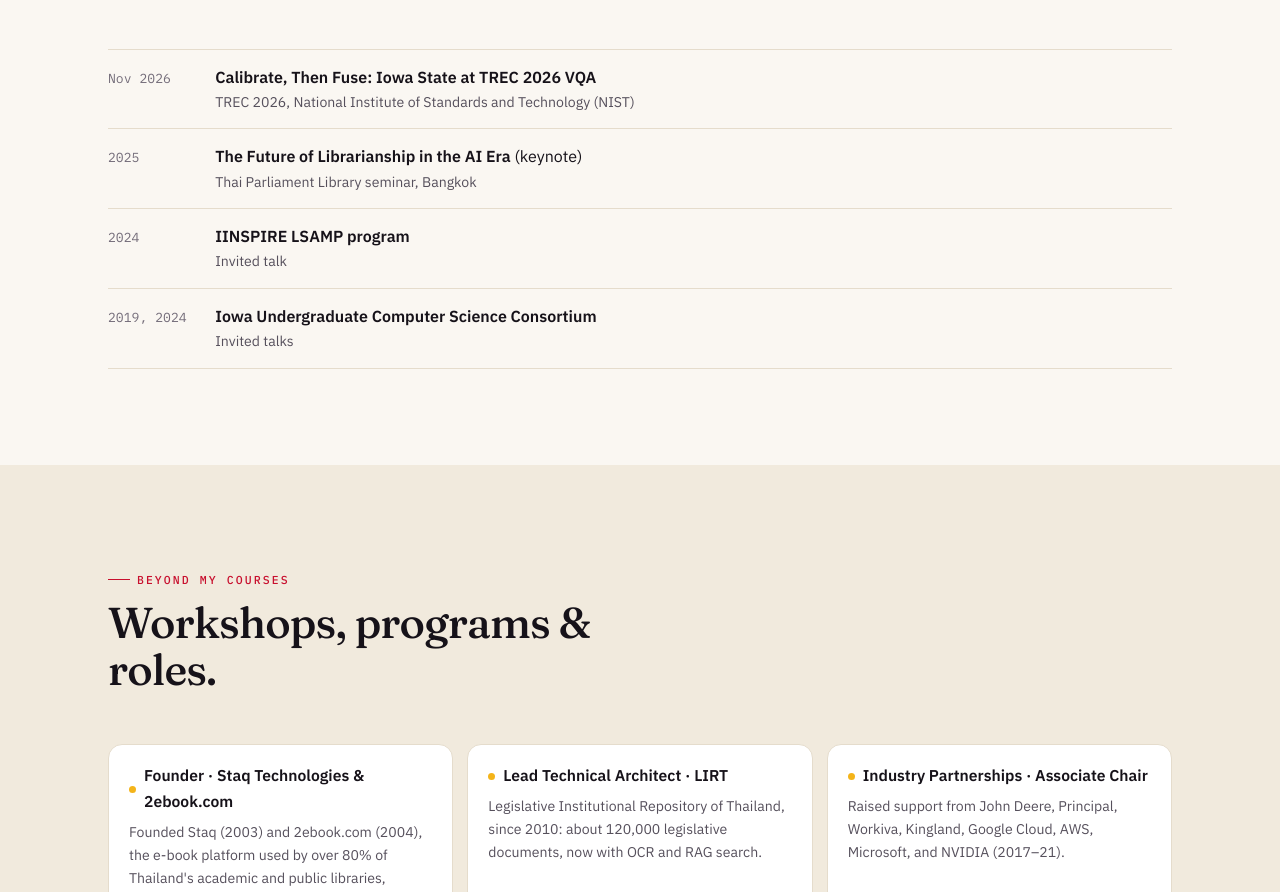
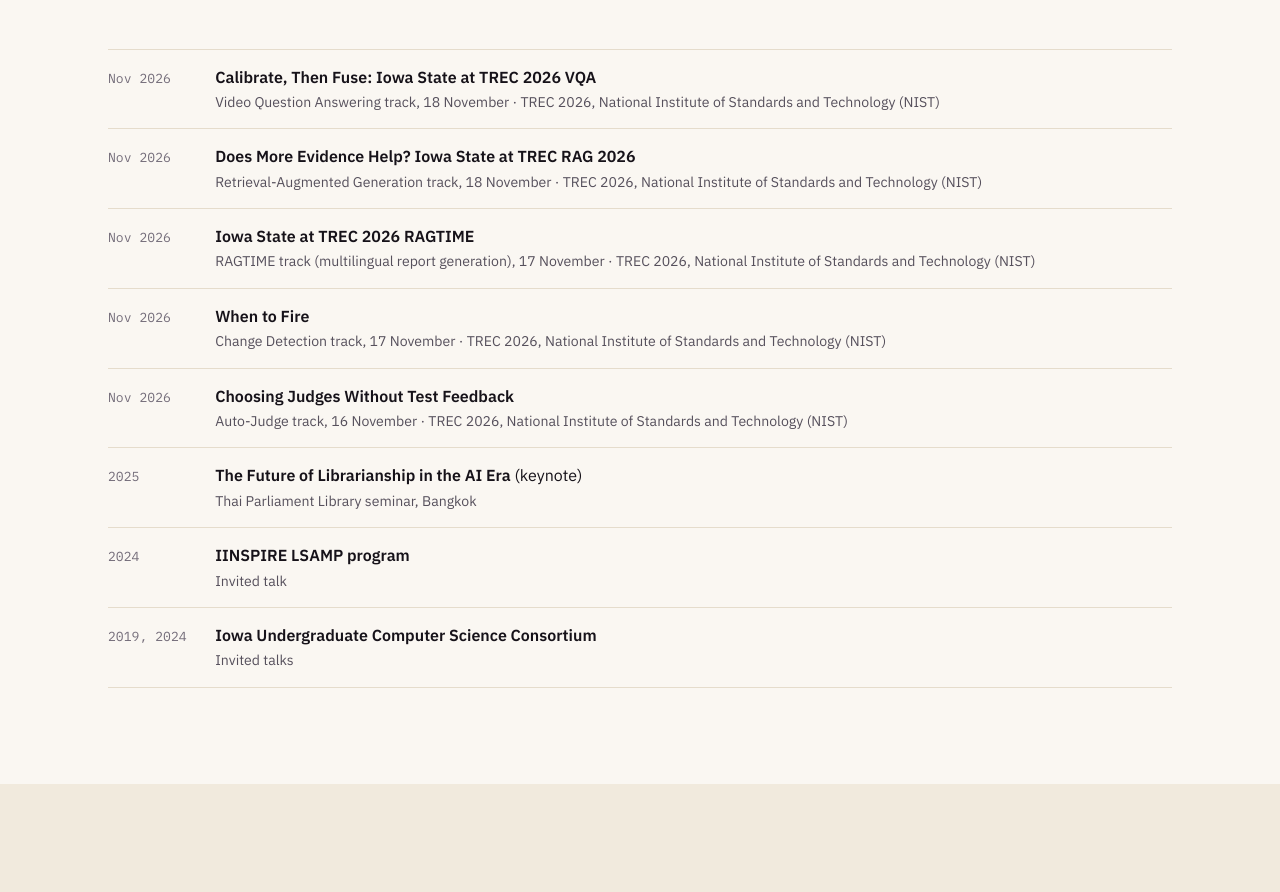
Before and after one commit to asukul/adisaksukul-site, a plain HTML site: page index.html in a window 1280 px wide. Shown: the part 9157-10049 px from the top of the page. Drawn offline with Linux system fonts and the light colour scheme.

Commit message:
Talks: list all five TREC 2026 talks
Co-Authored-By: Claude Fable 5.2 <noreply@anthropic.com>
Claude-Session: https://claude.ai/code/session_01DBMyr8L7pHYEXhMZHoM4Ux

```diff
--- a/index.html
+++ b/index.html
@@ -616,7 +616,11 @@
         <h2>Selected talks &amp; keynotes.</h2>
       </div>
       <div class="reveal">
-        <div class="talk"><span class="yr">Nov 2026</span><div class="tt"><b>Calibrate, Then Fuse: Iowa State at TREC 2026 VQA</b><span class="where">TREC 2026, National Institute of Standards and Technology (NIST)</span></div></div>
+        <div class="talk"><span class="yr">Nov 2026</span><div class="tt"><b>Calibrate, Then Fuse: Iowa State at TREC 2026 VQA</b><span class="where">Video Question Answering track, 18 November · TREC 2026, National Institute of Standards and Technology (NIST)</span></div></div>
+        <div class="talk"><span class="yr">Nov 2026</span><div class="tt"><b>Does More Evidence Help? Iowa State at TREC RAG 2026</b><span class="where">Retrieval-Augmented Generation track, 18 November · TREC 2026, National Institute of Standards and Technology (NIST)</span></div></div>
+        <div class="talk"><span class="yr">Nov 2026</span><div class="tt"><b>Iowa State at TREC 2026 RAGTIME</b><span class="where">RAGTIME track (multilingual report generation), 17 November · TREC 2026, National Institute of Standards and Technology (NIST)</span></div></div>
+        <div class="talk"><span class="yr">Nov 2026</span><div class="tt"><b>When to Fire</b><span class="where">Change Detection track, 17 November · TREC 2026, National Institute of Standards and Technology (NIST)</span></div></div>
+        <div class="talk"><span class="yr">Nov 2026</span><div class="tt"><b>Choosing Judges Without Test Feedback</b><span class="where">Auto-Judge track, 16 November · TREC 2026, National Institute of Standards and Technology (NIST)</span></div></div>
         <div class="talk"><span class="yr">2025</span><div class="tt"><b>The Future of Librarianship in the AI Era</b> (keynote)<span class="where">Thai Parliament Library seminar, Bangkok</span></div></div>
         <div class="talk"><span class="yr">2024</span><div class="tt"><b>IINSPIRE LSAMP program</b><span class="where">Invited talk</span></div></div>
         <div class="talk"><span class="yr">2019, 2024</span><div class="tt"><b>Iowa Undergraduate Computer Science Consortium</b><span class="where">Invited talks</span></div></div>
```
